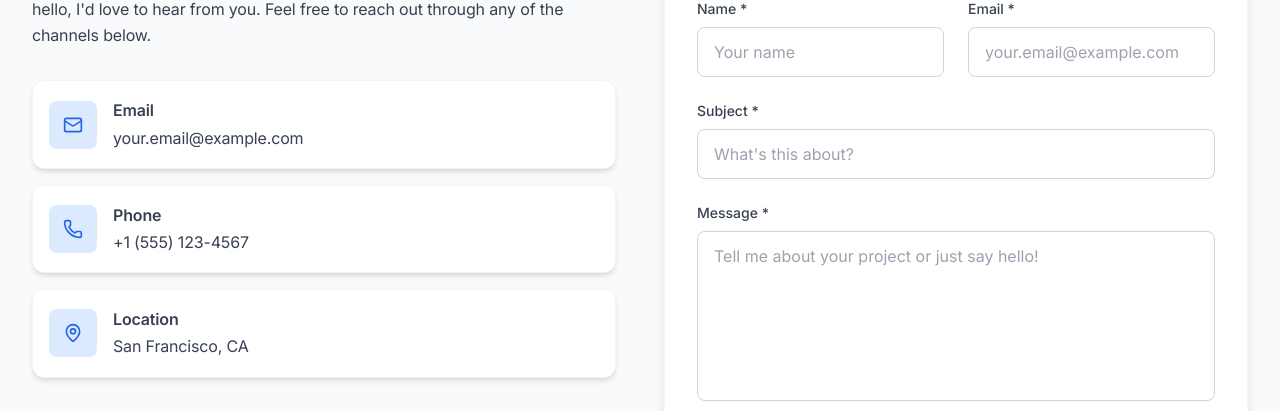
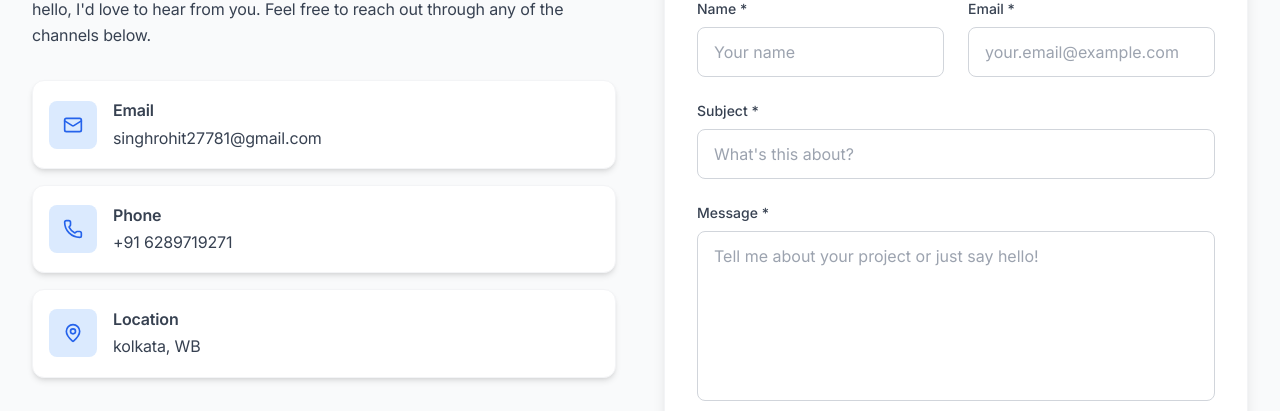
Before and after one commit to singhrohit27781/my-portfolio, a React (Vite) app: page / in a window 1280 px wide. Shown: the part 7637-8048 px from the top of the page. Built offline with nearby package versions, Linux system fonts and the light colour scheme.

Commit message:
Update Contact.jsx

```diff
--- a/src/components/Contact.jsx
+++ b/src/components/Contact.jsx
@@ -17,20 +17,20 @@ const Contact = () => {
     {
       icon: Mail,
       label: 'Email',
-      value: 'your.email@example.com',
-      href: 'mailto:your.email@example.com'
+      value: 'singhrohit27781@gmail.com',
+      href: 'mailto:singhrohit27781@gmail.com'
     },
     {
       icon: Phone,
       label: 'Phone',
-      value: '+1 (555) 123-4567',
-      href: 'tel:+15551234567'
+      value: '+91 6289719271',
+      href: 'tel:+916289719271'
     },
     {
       icon: MapPin,
       label: 'Location',
-      value: 'San Francisco, CA',
-      href: 'https://maps.google.com/?q=San+Francisco,CA'
+      value: 'kolkata, WB',
+      href: 'https://maps.google.com/Kolkata,+West+Bengal'
     }
   ];
 
```
